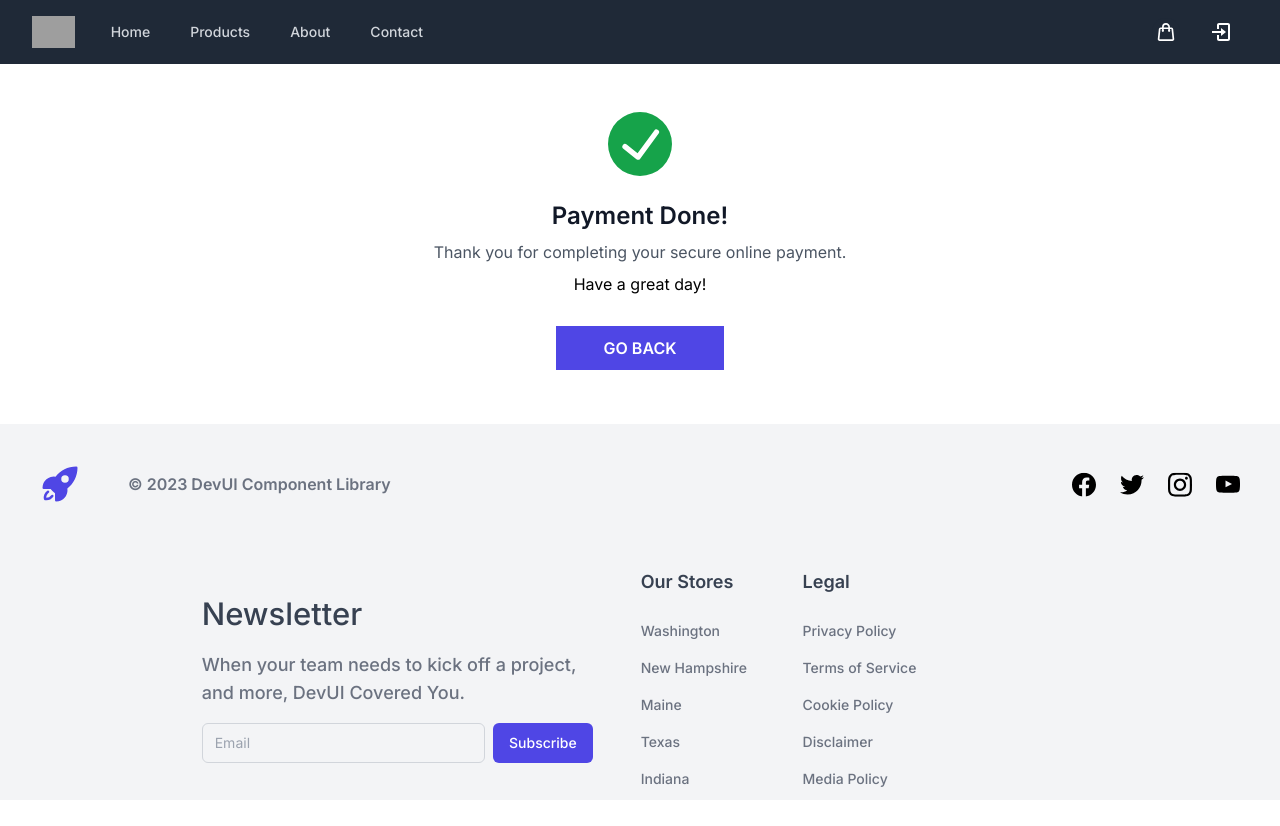
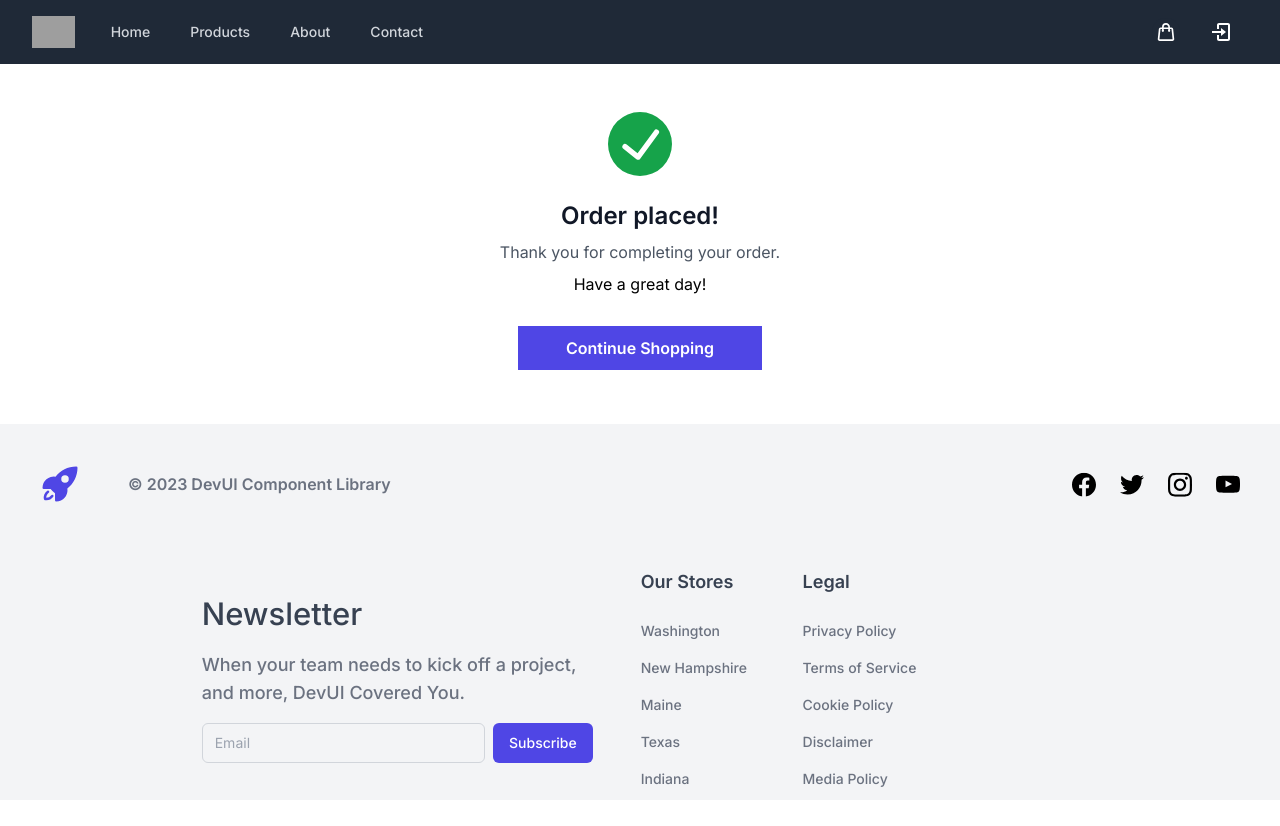
Before and after one commit to xCodeMuse/NextJsEcomFullStack, a Next.js app: page /orderPlaced in a window 1280 px wide. Shown: the top 826 px of the page. Built offline with nearby package versions, Linux system fonts and the light colour scheme; grey boxes are pictures that could not be loaded.

Commit message:
done with successfull order place page

```diff
--- a/app/cart/page.jsx
+++ b/app/cart/page.jsx
@@ -1,7 +1,7 @@
 "use client"
 import React, { useEffect, useState } from 'react'
 import{ Navbar, Footer, CartCard } from '@/app/components'
-import { ToastContainer } from 'react-toastify';
+import { ToastContainer, toast } from 'react-toastify';
 import 'react-toastify/dist/ReactToastify.css';
 import { fetchCartById} from '../store/Slices/cartSlice';
 import { useSelector, useDispatch } from "react-redux";
@@ -27,6 +27,18 @@ export default function CartPage() {
         getLatestCartData();
     }, [])
 
+    const checkout = () =>{
+      if(!userID || cartItem?.cart?.length === 0){
+        if(!userID){
+          toast.dark('login to add items into cart.')
+        }
+        if(cartItem?.cart?.length === 0){
+          toast.dark('Add items to cart into checkout.')
+        }
+      }else{
+        router.push('/completeOrder')
+      }
+    }
 
     return (
 
@@ -93,7 +105,7 @@ export default function CartPage() {
             <div className="mt-6">
               <button
                 type="button"
-                onClick={() => router.push('/completeOrder')}
+                onClick={() => checkout()}
                 className="w-full rounded-md border border-transparent bg-indigo-600 px-4 py-3 text-base font-medium text-white shadow-sm hover:bg-indigo-700 focus:outline-none focus:ring-2 focus:ring-indigo-500 focus:ring-offset-2 focus:ring-offset-gray-50"
               >
                 Checkout
--- a/app/completeOrder/page.jsx
+++ b/app/completeOrder/page.jsx
@@ -5,7 +5,7 @@ import { useSelector, useDispatch } from "react-redux";
 import { clearCart } from '../store/Slices/cartSlice';
 import { useRouter } from 'next/navigation';
 
-export default async function OrderComplete() {
+export default function OrderComplete() {
     const cartItem = useSelector((state) => state?.cartData)
     const [formState,setFormState] = useState({firstName:undefined,lastName:undefined,email:undefined,phone:undefined})
     const dispatch = useDispatch()
@@ -17,8 +17,17 @@ export default async function OrderComplete() {
 
       if(getUser){
           const user = JSON.parse(getUser);
+          if(!user || cartItem?.cart?.length === 0){
+            if(!user._id){
+              toast.dark('login to add items into cart.')
+            }
+            if(cartItem?.cart?.length === 0){
+              toast.dark('Add items into cart to checkout.')
+            }
+          }
           console.log(user)
           dispatch(clearCart({userId:user._id}))
+          console.log()
           router.push('/orderPlaced')
       }
     }
@@ -168,9 +177,8 @@ export default async function OrderComplete() {
           <div className="col-span-6">
             <button
               type="button"
-              disabled={formState}
               className="block w-full rounded-md bg-black p-2.5 text-sm text-white transition hover:shadow-lg"
-              onClick={() =>completeOrder()}
+              onClick={completeOrder}
             >
               Complete Purchase
             </button>
--- a/app/orderPlaced/page.jsx
+++ b/app/orderPlaced/page.jsx
@@ -16,12 +16,12 @@ export default async function OrderComplete() {
               </path>
           </svg>
           <div class="text-center">
-              <h3 class="md:text-2xl text-base text-gray-900 font-semibold text-center">Payment Done!</h3>
-              <p class="text-gray-600 my-2">Thank you for completing your secure online payment.</p>
+              <h3 class="md:text-2xl text-base text-gray-900 font-semibold text-center">Order placed!</h3>
+              <p class="text-gray-600 my-2">Thank you for completing your order.</p>
               <p> Have a great day!  </p>
               <div class="py-10 text-center">
                   <a onClick={() => router.push('/')} class="px-12 bg-indigo-600 hover:bg-indigo-500 text-white font-semibold py-3">
-                      GO BACK
+                      Continue Shopping
                  </a>
               </div>
           </div>
```
